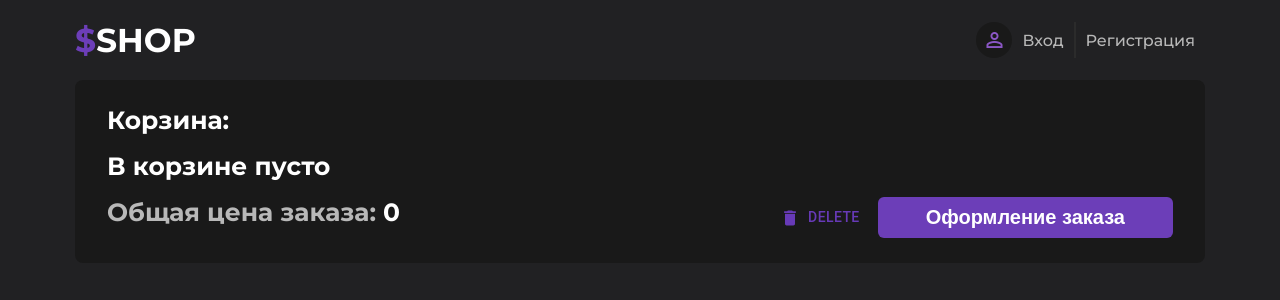
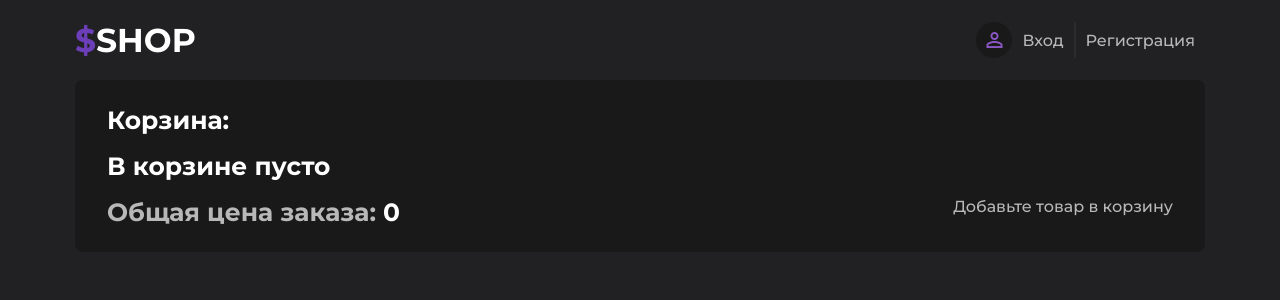
Before and after one commit to lime4512/Tech-Shop, a React (Create React App) app: page /cart in a window 1280 px wide. Shown: the top 300 px of the page. Built offline with nearby package versions, Linux system fonts and the light colour scheme.

Commit message:
add number cart

```diff
--- a/src/components/shop/cart/Cart.jsx
+++ b/src/components/shop/cart/Cart.jsx
@@ -99,6 +99,7 @@ const Cart = () => {
 							)}
 						</span>
 					</h2>
+					{cart.length > 0 ? (
 						<div className='button-list'>
 							<Button
 								onClick={removeCartHandler}
@@ -114,6 +115,9 @@ const Cart = () => {
 								Оформление заказа
 							</button>
 						</div>
+					) : (
+						<div>Добавьте товар в корзину</div>
+					)}
 				</div>
 				<ModalData
 					IsOpen={modalIsOpen}
--- a/src/components/shop/cart/modalData/ModalData.jsx
+++ b/src/components/shop/cart/modalData/ModalData.jsx
@@ -1,4 +1,5 @@
 import { useState, useEffect } from 'react'
+
 import imgClose from './icon-close.svg'
 import './ModalData.css'
 import Checkbox from '@mui/material/Checkbox'
@@ -54,7 +55,7 @@ const ModalData = props => {
 		const messagePersonalDate = `Имя заказчика: ${name}
 		Номер телефона: ${telephone}
 		Почта: ${email}
-		Адрес доставки: ${city}, ${street}, ${home},
+		Адрес доставки: ${city}, ${street}, ${home}
 		Комментарий: ${comment}\n`
 		const numberOrder = Math.floor(Math.random() * 10001)
 		setMessageModal(
--- a/src/components/shop/header/Header.css
+++ b/src/components/shop/header/Header.css
@@ -117,3 +117,10 @@
 	/* Support for IE. */
 	font-feature-settings: 'liga';
 }
+
+.all-cart {
+	background-color: #8b57c6;
+	color: white;
+	padding: 1px 5px;
+	border-radius: 10px;
+}
--- a/src/components/shop/header/Header.jsx
+++ b/src/components/shop/header/Header.jsx
@@ -5,7 +5,7 @@ import { CustomContext } from '../../../utils/Context'
 import { useNavigate } from 'react-router-dom'
 const Header = () => {
 	const navigate = useNavigate()
-	const { user, setUser } = useContext(CustomContext)
+	const { user, setUser, cart } = useContext(CustomContext)
 	console.log(user)
 	const logOutUser = () => {
 		setUser({
@@ -47,6 +47,7 @@ const Header = () => {
 								>
 									<span href='/cart'>shopping_cart</span>
 								</div>
+								{cart.length >0 && <div className='all-cart'>{cart.length}</div>}
 							</div>
 						</div>
 					) : (
```
Lines whose indentation alone changed are shown as unchanged.
